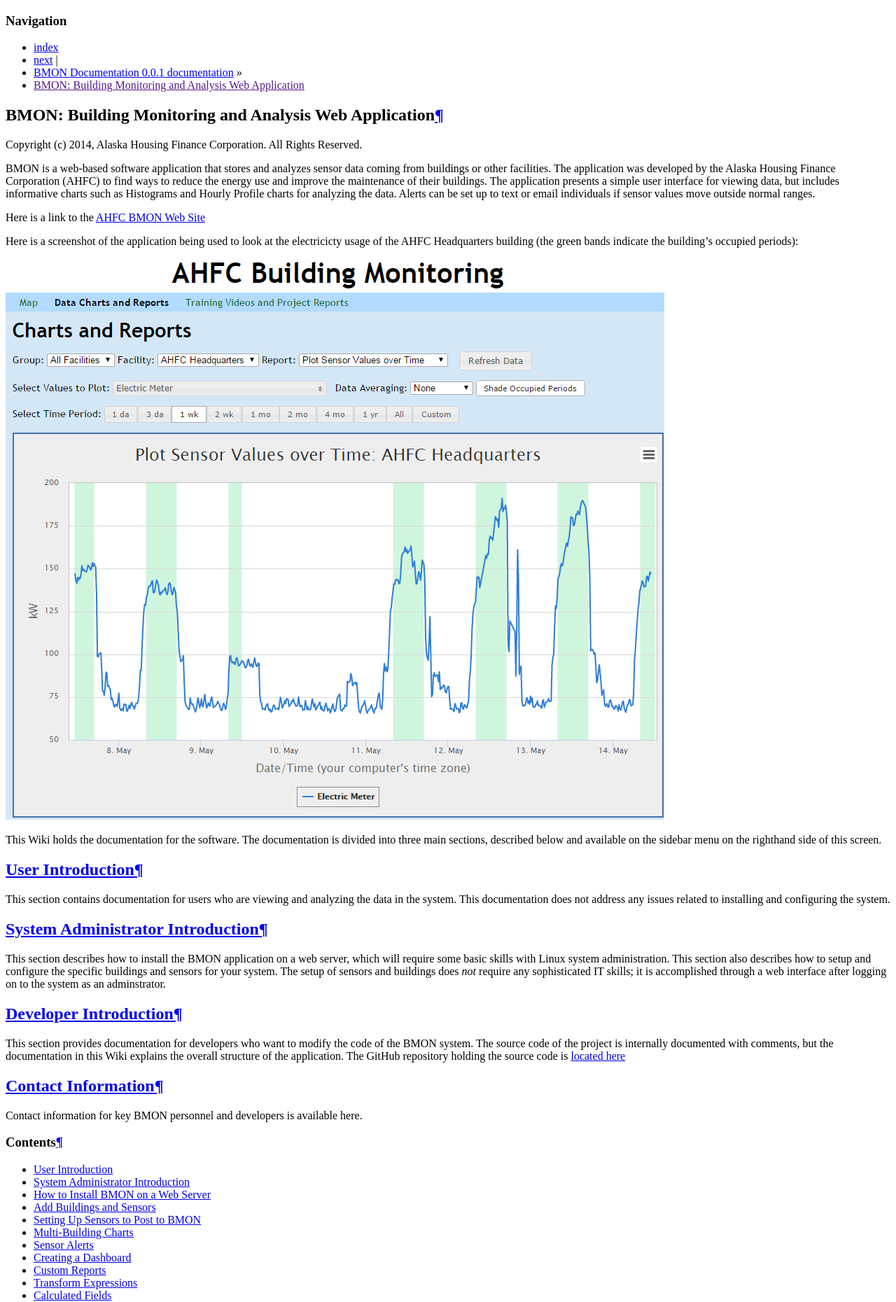
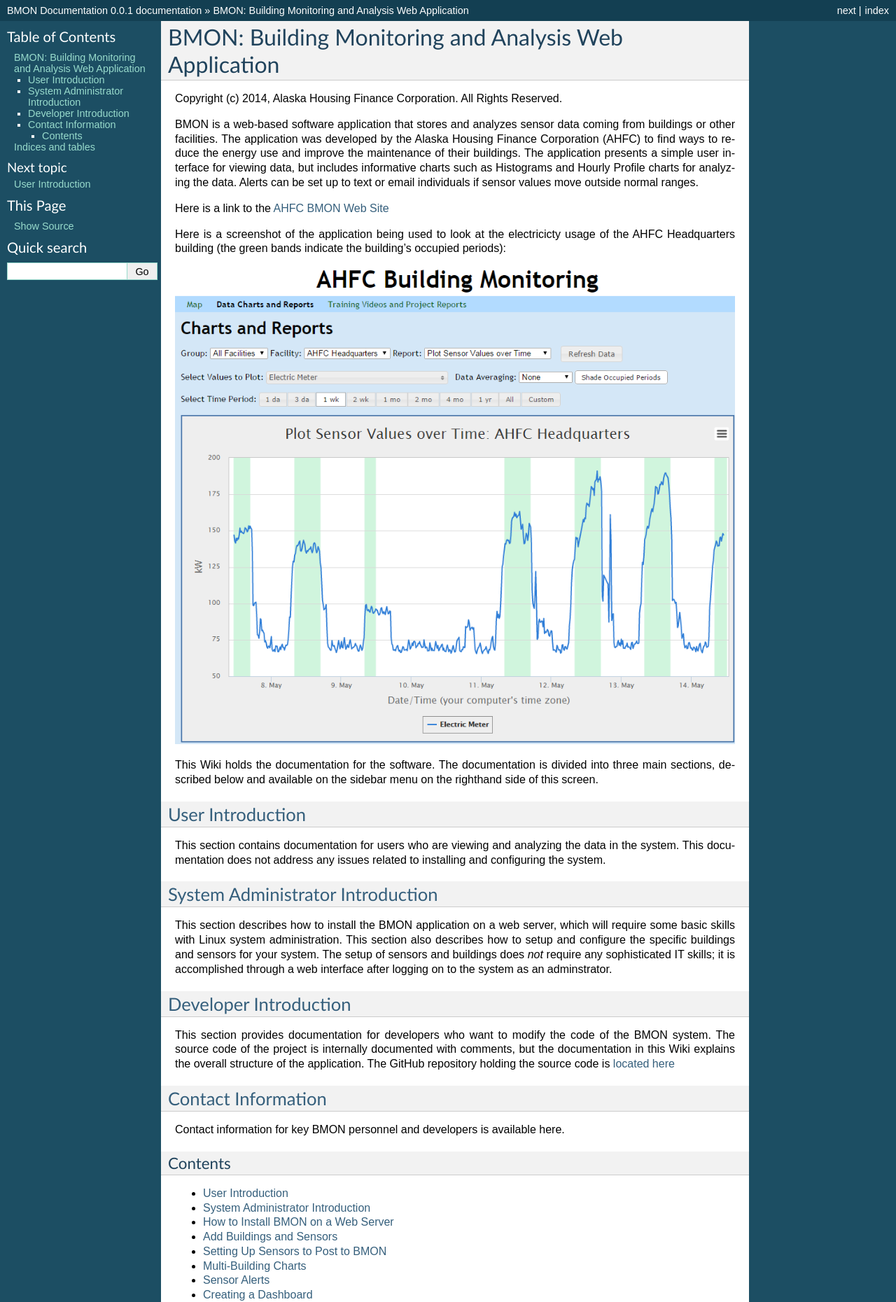
Before and after one commit to alanmitchell/bmon, a Sphinx documentation site: the page built from docs/source/index.rst, in a window 1280 px wide. Shown: the top 1860 px of the page at 70% size. Built offline with Sphinx 7.4.7, drawn with Linux system fonts in a browser that asks for light colours.

Commit message:
more theming

```diff
--- a/docs/source/_static/theme.css
+++ b/docs/source/_static/theme.css
@@ -1,6 +1,3 @@
-@import "https://media.readthedocs.org/css/sphinx_rtd_theme.css"
-
-
 /* override table width restrictions */
 @media screen and (min-width: 767px) {
 
--- a/docs/source/conf.py
+++ b/docs/source/conf.py
@@ -102,10 +102,6 @@
 # Output file base name for HTML help builder.
 htmlhelp_basename = 'bmondoc'
 
-# -- CSS Overwrites -------------------------------------------------------
-
-html_style = 'theme.css'
-
 # -- Options for LaTeX output ---------------------------------------------
 
 latex_elements = {
```
